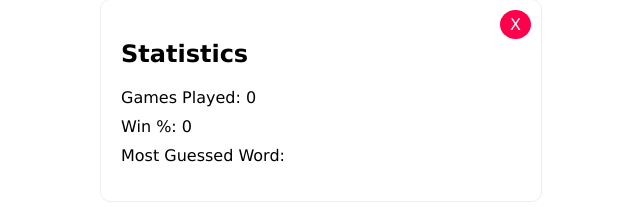
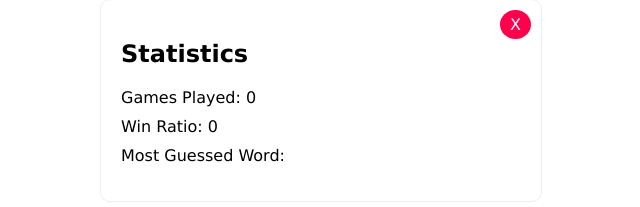
Before and after one commit to abronstone/Vaasle, a React (Create React App) app in the folder src/frontend/: page /stats in a window 1280 px wide. Shown: the part 115-322 px from the top of the page, without its empty margins (319-959 px from the left). Built offline with nearby package versions, Linux system fonts and the light colour scheme; no server answers.

Commit message:
Change Win % to Win Ratio

```diff
--- a/src/frontend/src/components/Stats.js
+++ b/src/frontend/src/components/Stats.js
@@ -29,7 +29,7 @@ export default function Stats() {
       <h2>Statistics</h2>
       <ul>
         <li>Games Played: {statsData.gamesPlayed}</li>
-        <li>Win %: {statsData.winPercentage}</li>
+        <li>Win Ratio: {statsData.winPercentage}</li>
         <li>Most Guessed Word: {statsData.mostGuessedWord}</li>
       </ul>
       <Link to="/" className="close-btn">
```
